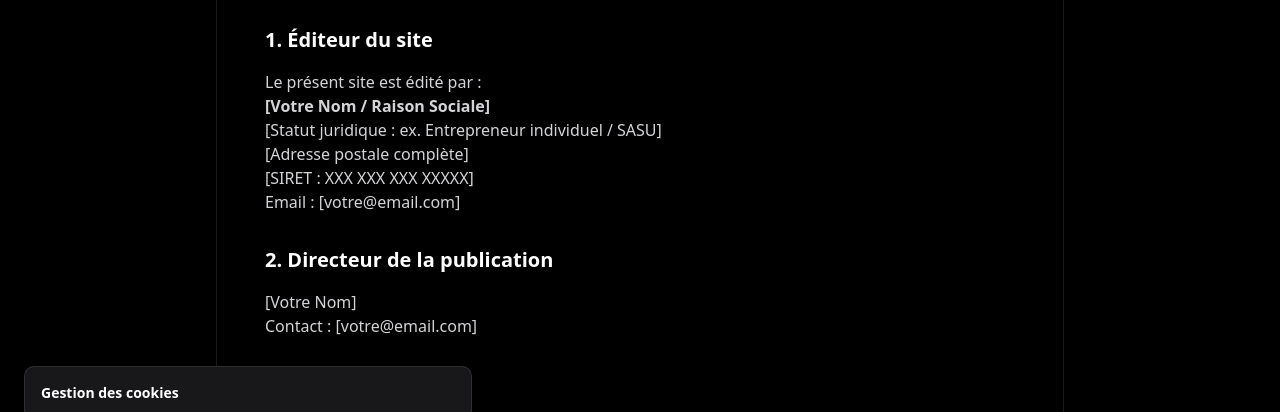
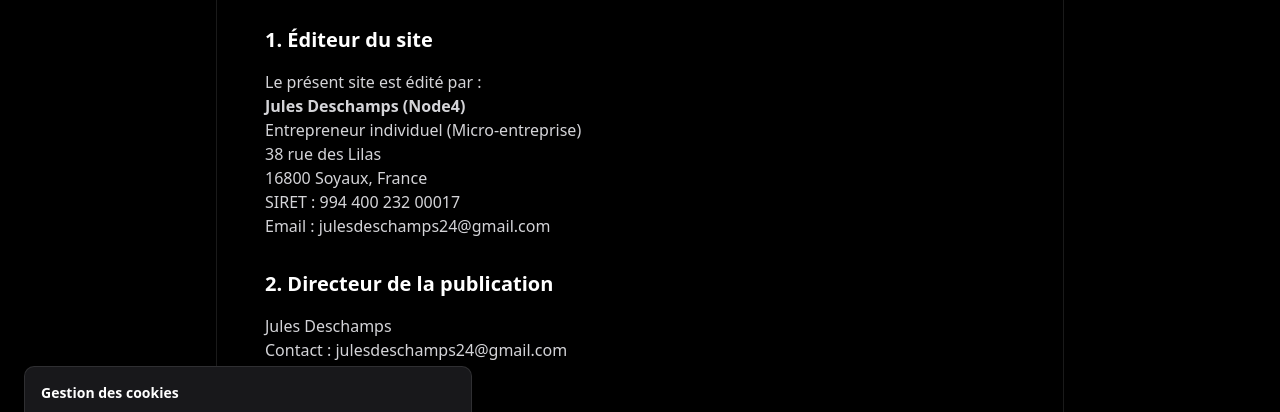
Before and after one commit to julesdeschamps24/portfolio, a Next.js app: page /mentions-legales in a window 1280 px wide. Shown: the part 284-696 px from the top of the page. Built offline with nearby package versions, Linux system fonts and the light colour scheme; no server answers.

Commit message:
feat: update legal mentions and privacy policy contact information - Replace placeholder information with actual details for site editor and publication director - Update contact email in privacy policy for data rights inquiries

```diff
--- a/app/mentions-legales/page.tsx
+++ b/app/mentions-legales/page.tsx
@@ -15,19 +15,20 @@ export default function MentionsLegales() {
         <h2 className="text-xl font-semibold text-white">1. Éditeur du site</h2>
         <p>
           Le présent site est édité par :<br />
-          <strong>[Votre Nom / Raison Sociale]</strong><br />
-          [Statut juridique : ex. Entrepreneur individuel / SASU]<br />
-          [Adresse postale complète]<br />
-          [SIRET : XXX XXX XXX XXXXX]<br />
-          Email : [votre@email.com]
+          <strong>Jules Deschamps (Node4)</strong><br />
+          Entrepreneur individuel (Micro-entreprise)<br />
+          38 rue des Lilas<br />
+          16800 Soyaux, France<br />
+          SIRET : 994 400 232 00017<br />
+          Email : julesdeschamps24@gmail.com
         </p>
       </section>
 
       <section className="mb-8 space-y-4">
         <h2 className="text-xl font-semibold text-white">2. Directeur de la publication</h2>
         <p>
-          [Votre Nom]<br />
-          Contact : [votre@email.com]
+          Jules Deschamps<br />
+          Contact : julesdeschamps24@gmail.com
         </p>
       </section>
 
--- a/app/politique-confidentialite/page.tsx
+++ b/app/politique-confidentialite/page.tsx
@@ -69,7 +69,7 @@ export default function PolitiqueConfidentialite() {
           <li>Droit à la portabilité de vos données.</li>
         </ul>
         <p className="mt-4">
-          Pour exercer ces droits, vous pouvez nous contacter à l'adresse : <strong>[votre@email.com]</strong>.
+          Pour exercer ces droits, vous pouvez nous contacter à l'adresse : <strong>julesdeschamps24@gmail.com</strong>.
         </p>
         <p>
           Vous avez également le droit d'introduire une réclamation auprès de la CNIL (www.cnil.fr).
```
